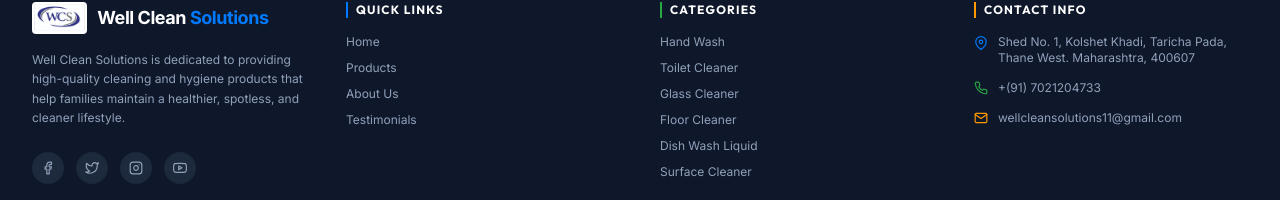
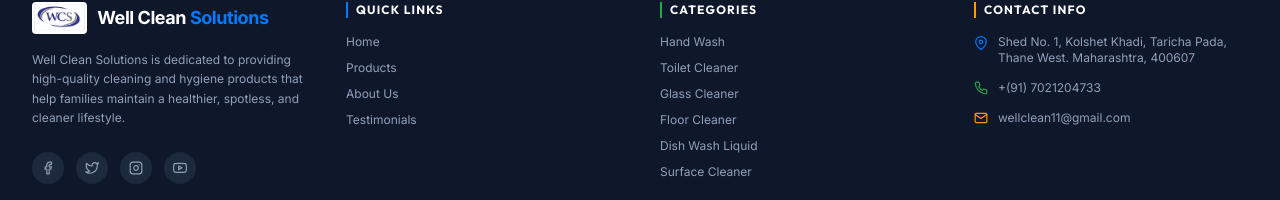
Before and after one commit to Urmila-devda/wellcleansolution-frontend, a React (Vite) app in the folder client/: page / in a window 1280 px wide. Shown: the part 4154-4354 px from the top of the page. Built offline with nearby package versions, Linux system fonts and the light colour scheme; no server answers.

Commit message:
chore: update contact email in footer

```diff
--- a/client/src/components/Footer.jsx
+++ b/client/src/components/Footer.jsx
@@ -118,7 +118,7 @@
               </li>
               <li className="flex items-center gap-2.5">
                 <FiMail className="text-amber-500 text-sm flex-shrink-0" />
-                <span>wellcleansolutions11@gmail.com</span>
+                <span>wellclean11@gmail.com</span>
               </li>
             </ul>
           </div>
```
